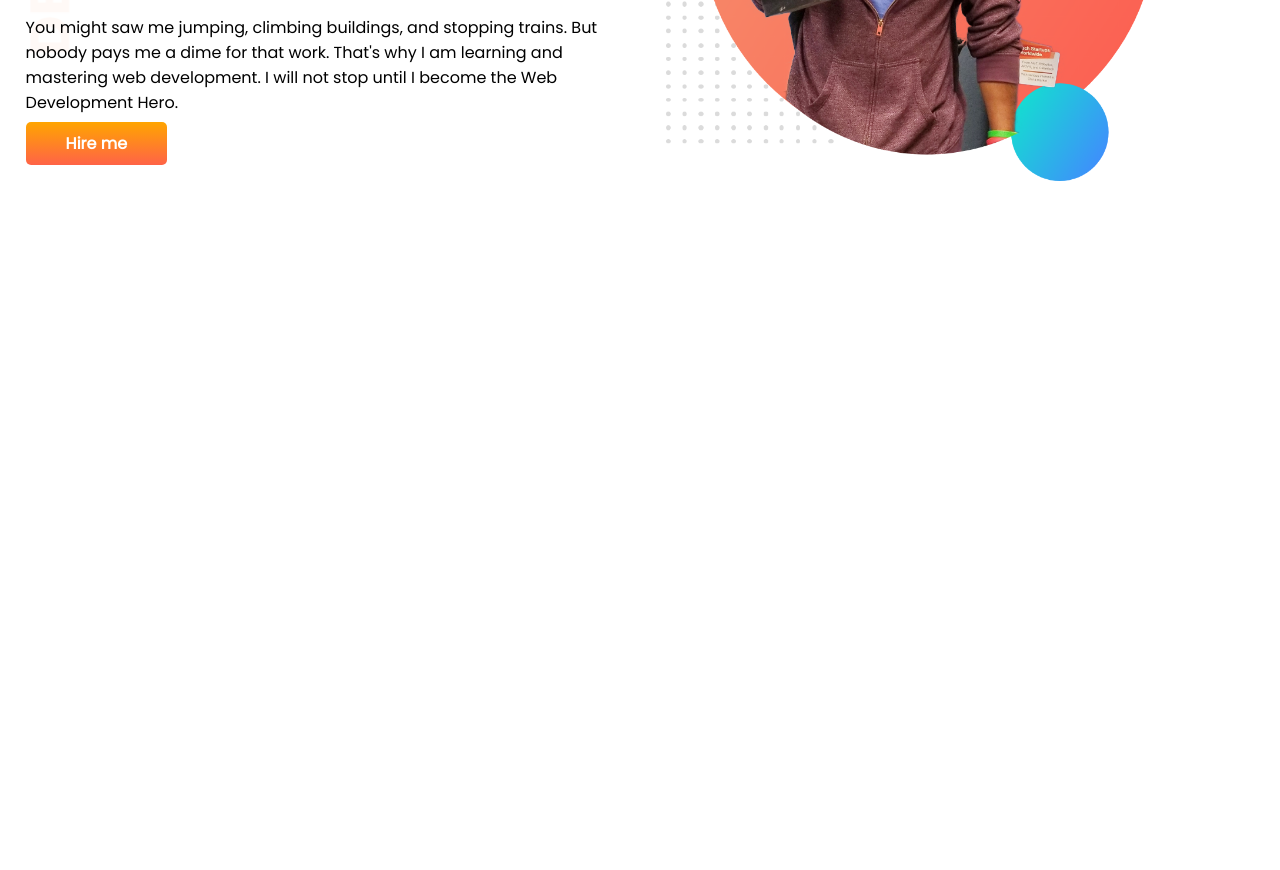
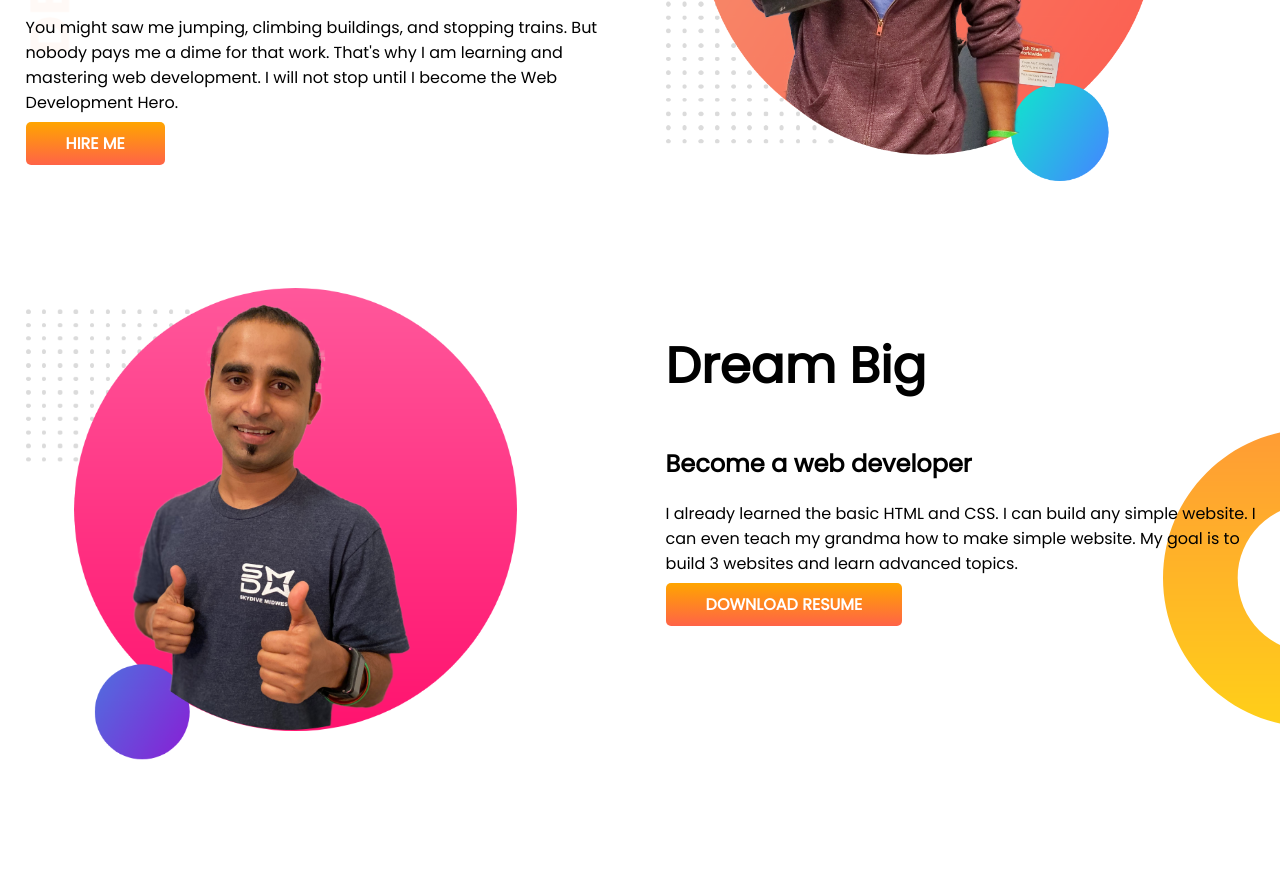
Before and after one commit to ShourovHasan/developer-portfolio, a plain HTML site: page index.html in a window 1280 px wide. Shown: the part 307-1177 px from the top of the page. Before the commit the page ends 800 px from the top, so only its background shows below. Drawn offline with Linux system fonts and the light colour scheme.

Commit message:
2nd part added

```diff
--- a/index.html
+++ b/index.html
@@ -21,12 +21,24 @@
             <p>You might saw me jumping, climbing buildings, and stopping trains. But nobody pays me a dime for that
                 work. That's why I am learning and mastering web development. I will not stop until I become the Web
                 Development Hero.</p>
-                <a class="link-button" href="https://github.com/ShourovHasan/" target="_blank">Hire me</a>
+                <a class="link-button" href="https://github.com/ShourovHasan/" target="_blank">HIRE ME</a>
         </div>
         <div class="half-width">
             <img src="images/jhankar.png" alt="jhankar">
         </div>
     </section>
+    <section class="dream-big">
+        <div class="half-width">
+            <img src="images/jhankar2.png" alt="jhankar">
+        </div>
+        <div class="half-width">
+            <h1>Dream Big</h1>
+            <h2>Become a web developer</h2>
+            <p>I already learned the basic HTML and CSS. I can build any simple website. I can even teach my grandma how to make simple
+            website. My goal is to build 3 websites and learn advanced topics.</p>
+            <a class="link-button" href="https://github.com/ShourovHasan/" target="_blank">DOWNLOAD RESUME</a>
+        </div>
+    </section>
 </body>
 
 </html>
--- a/style.css
+++ b/style.css
@@ -1,6 +1,7 @@
 body{
     font-family: 'Poppins', sans-serif;
     margin: 0;
+    padding-bottom: 50px;
 }
 h1{
     font-size: 50px;
@@ -10,6 +11,7 @@ h1{
 }
 section{
     display: flex;
+    padding-bottom: 100px;
 }
 .top-banner{
     background-image: url(images/top-banner.png);
@@ -30,3 +32,8 @@ section{
     font-weight: 700;
     border-radius: 5px;
 }
+.dream-big{
+    background-image: url(images/dream-bg.png);
+    background-repeat: no-repeat;
+    background-position: right;
+}
```
